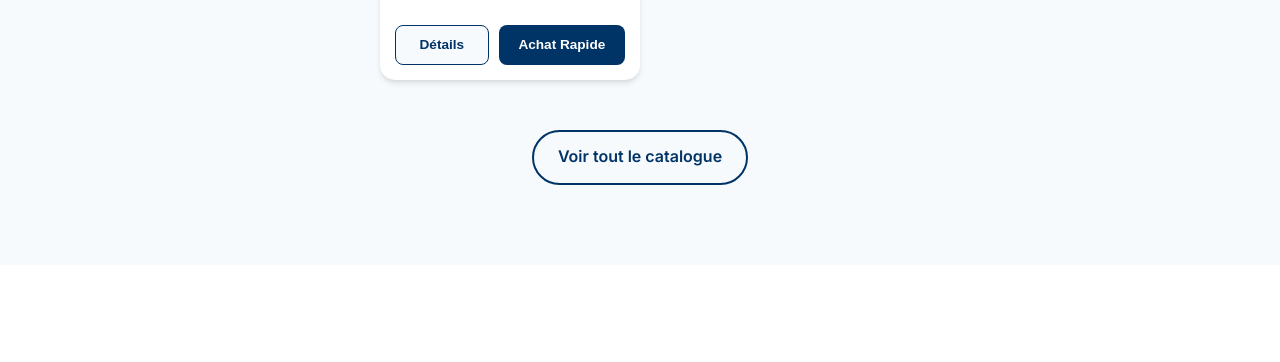
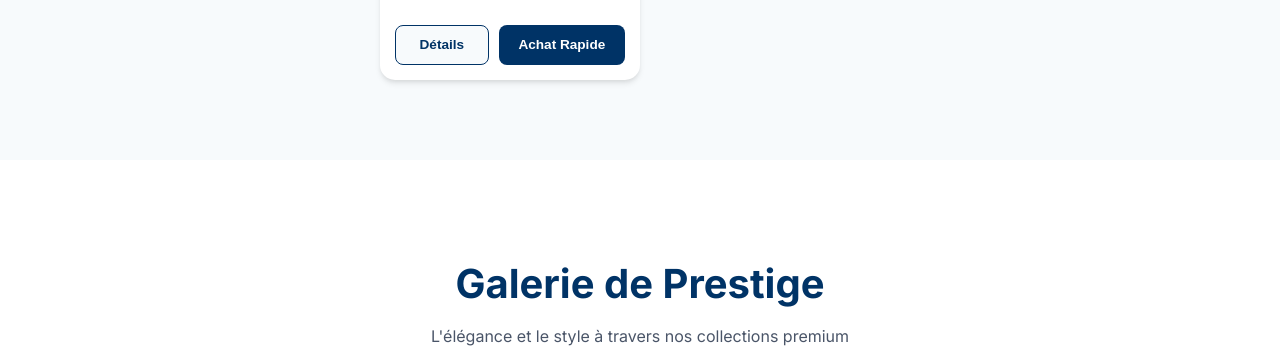
Before and after one commit to calebwils/tchi-tchi, a website built with Vite: page index.html in a window 1280 px wide. Shown: the part 4000-4362 px from the top of the page. Built offline with nearby package versions, Linux system fonts and the light colour scheme.

Commit message:
fix: remove redundant 'Voir tout le catalogue' button

```diff
--- a/index.html
+++ b/index.html
@@ -492,11 +492,6 @@
           </div>
         </div>
 
-        <div style="text-align: center; margin-top: 50px;">
-          <a href="#collection" class="cta-btn"
-            style="background: transparent; color: var(--primary); border: 2px solid var(--primary);">Voir tout le
-            catalogue</a>
-        </div>
       </div>
     </section>
 
```
